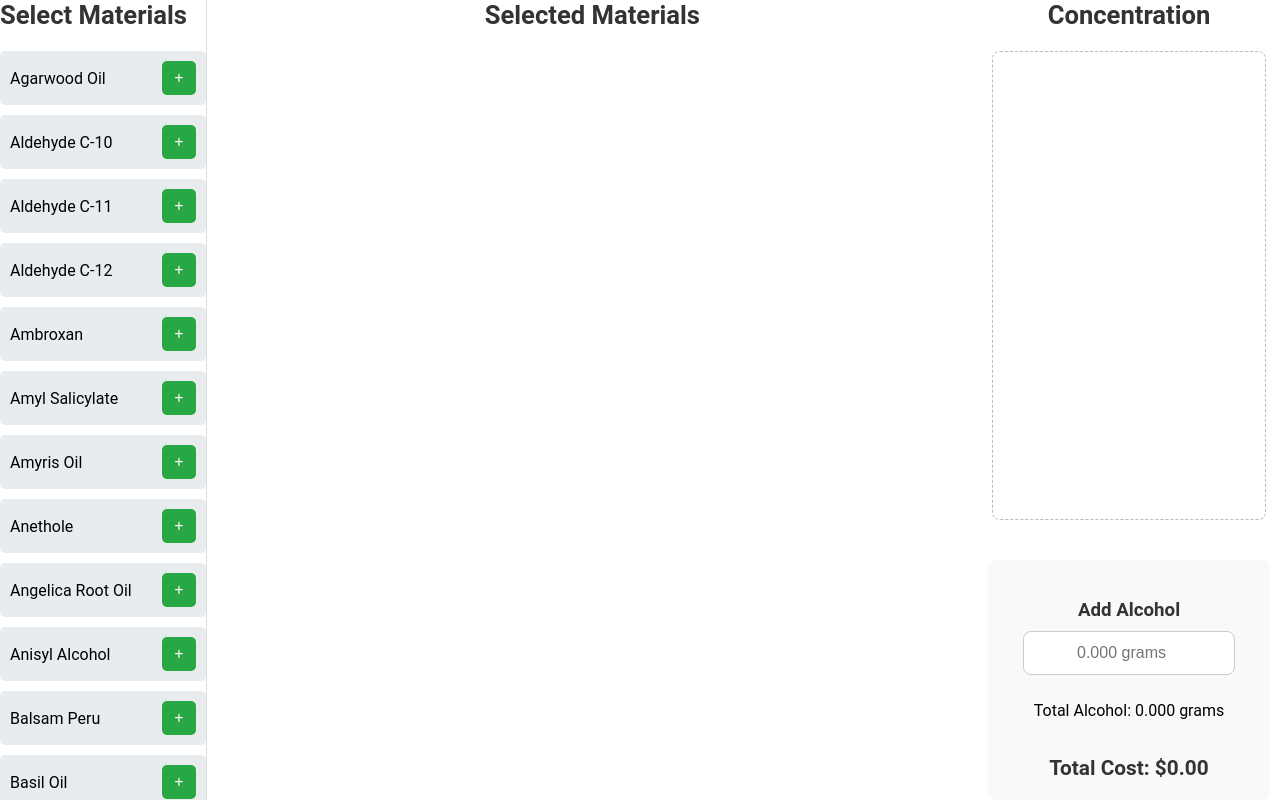
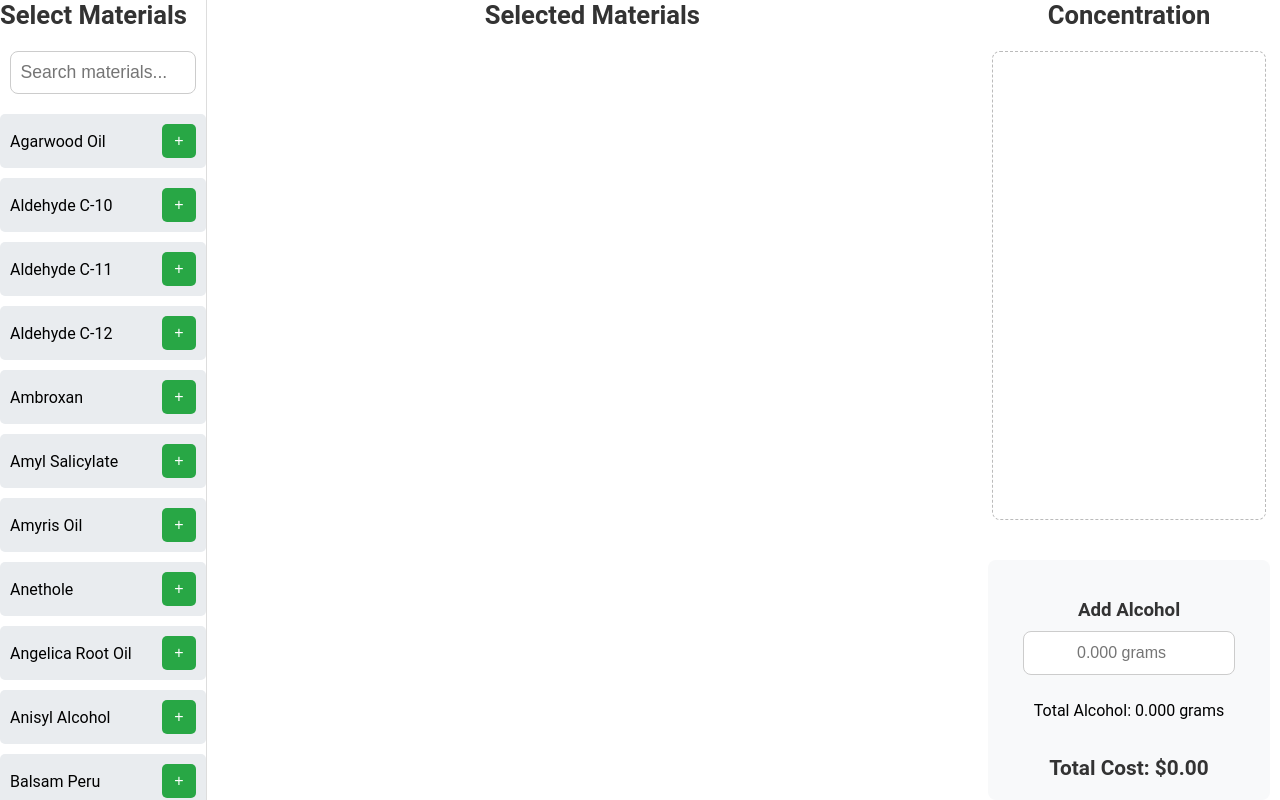
Before and after one commit to JoaoJoaoJoaoJoaoJoaoJoaoJoao/Concentration-test, a plain HTML site: page main.html in a window 1280 px wide. Drawn offline with nearby package versions, Linux system fonts and the light colour scheme.

Commit message:
Update main.html

```diff
--- a/main.html
+++ b/main.html
@@ -240,12 +240,30 @@
     .total-cost span {
       font-weight: normal;
     }
+
+    .search-bar-container {
+      display: flex;
+      justify-content: center;
+      margin: 20px 0;
+    }
+
+    .search-bar {
+      width: 80%;
+      max-width: 500px;
+      padding: 10px;
+      border: 1px solid #ccc;
+      border-radius: 8px;
+      font-size: 1.1em;
+    }
   </style>
 
 </head>
 <body>
   <div class="material-selector">
     <h2>Select Materials</h2>
+    <div class="search-bar-container">
+      <input type="text" class="search-bar" placeholder="Search materials..." oninput="filterMaterials(this.value)">
+    </div>
     <div id="material-list">
       <!-- Materials dynamically generated -->
     </div>
@@ -441,6 +459,18 @@ const materials = [
       });
     }
 
+    function filterMaterials(query) {
+      const materialItems = document.querySelectorAll('.material-item');
+      materialItems.forEach(item => {
+        const materialName = item.textContent.toLowerCase();
+        if (materialName.includes(query.toLowerCase())) {
+          item.style.display = 'flex';
+        } else {
+          item.style.display = 'none';
+        }
+      });
+    }
+
     renderMaterials();
   </script>
 </body>
```
